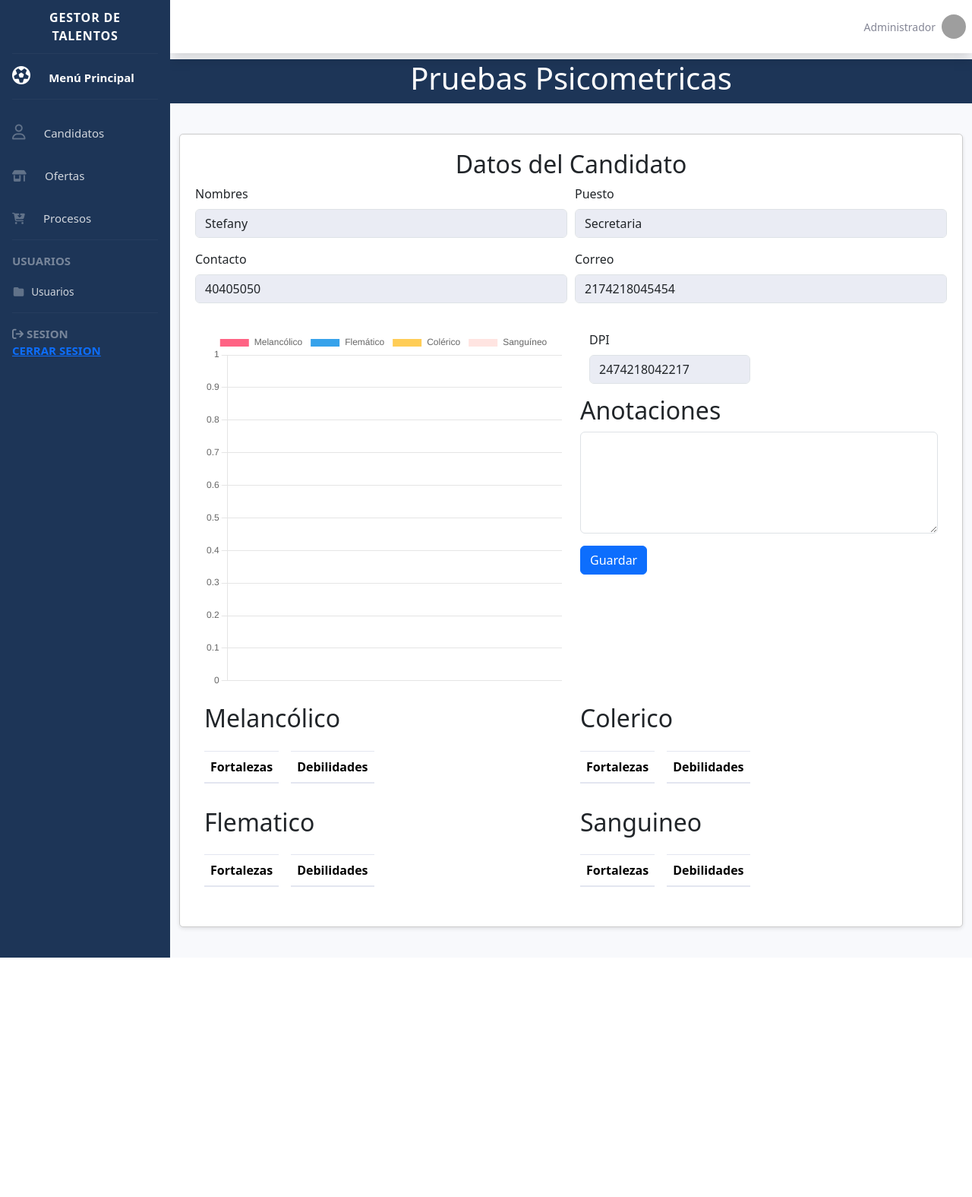
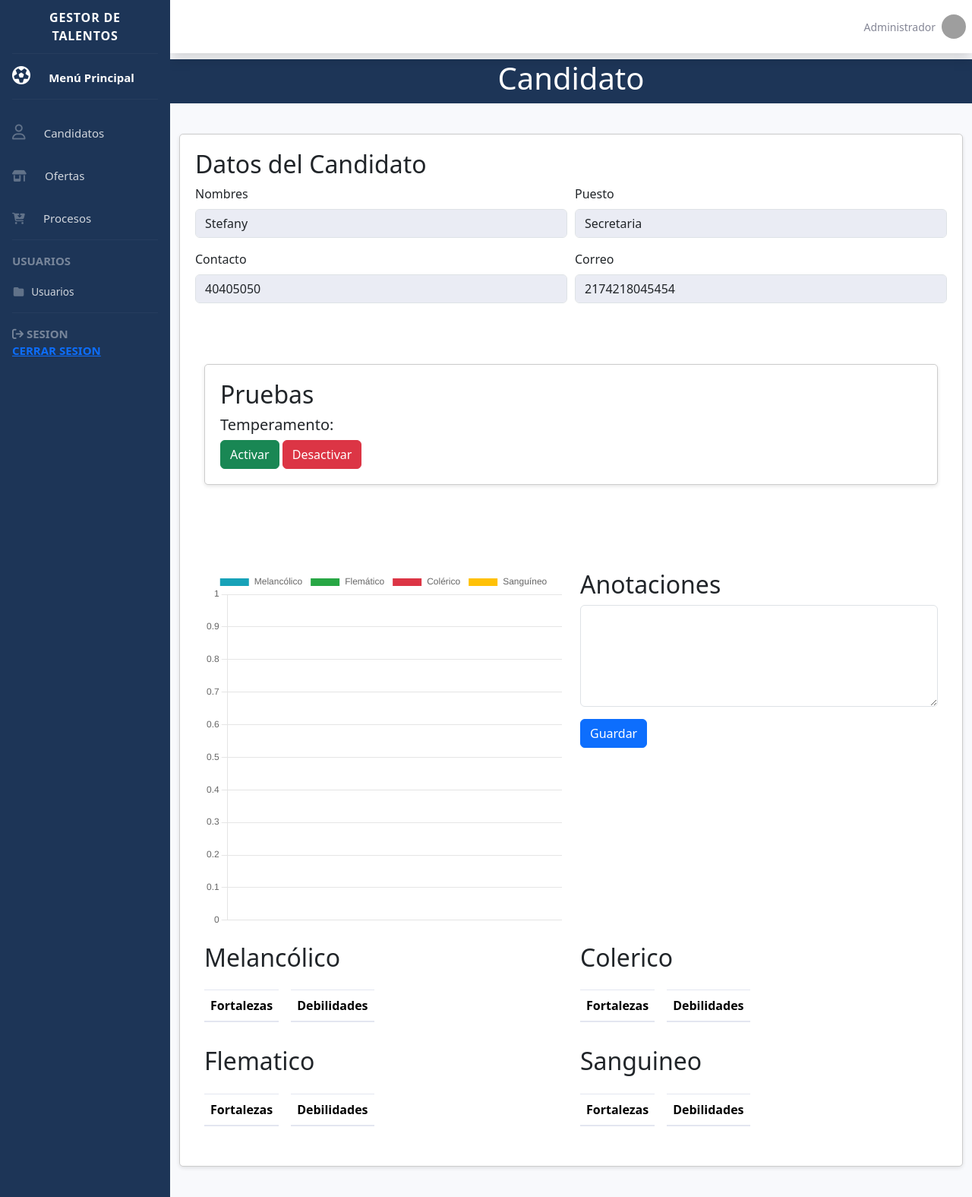
Before and after one commit to MarlonRuiz96/GestorTalentos, a CodeIgniter app: page /database/index.php/candidatocontroller/VerCandidato/1 in a window 1280 px wide. Shown: the whole page at 76% size. Before the commit the page ends 1260 px from the top, so only its background shows below. Run offline with CodeIgniter, Linux system fonts and the light colour scheme; data comes from the database, SQL or seed files in the repository; lists and menus that the app fills with data are empty; some libraries are stand-ins or nearby versions; grey boxes are pictures that could not be loaded.

Commit message:
primera fase completada

```diff
--- a/application/controllers/CandidatoController.php
+++ b/application/controllers/CandidatoController.php
@@ -114,6 +114,34 @@ class CandidatoController extends CI_Controller
 
     }
 
+    public function activarTemperamento($DPI){
+
+        $data['Candidato'] = $this->CandidatoModel->VerificarDPI($DPI); // Obtener los datos del candidato
+
+        $idCandidato =$data['Candidato']->idCandidato;
+
+        $this->CandidatoModel->activarTemperamento($idCandidato);
+
+        $this->VerCandidato($idCandidato);
+
+
+
+    }
+
+    public function desactivarTemperamento($DPI){
+
+        $data['Candidato'] = $this->CandidatoModel->VerificarDPI($DPI); // Obtener los datos del candidato
+
+        $idCandidato =$data['Candidato']->idCandidato;
+
+        $this->CandidatoModel->desactivarTemperamento($idCandidato);
+
+        $this->VerCandidato($idCandidato);
+
+
+
+    }
+
 
 }
 
--- a/application/models/CandidatoModel.php
+++ b/application/models/CandidatoModel.php
@@ -283,4 +283,30 @@ class CandidatoModel extends CI_Model
             return false;
         }
     }
+    public function activarTemperamento($idCandidato)
+    {
+      // Actualiza el estado de la prueba de temperamentos a 1
+      $data = array(
+        'temperamento' => 1
+      );
+
+      $this->db->where('idCandidato', $idCandidato);
+      $this->db->update('candidato', $data);
+
+      return $this->db->affected_rows();
+    }
+
+    public function desactivarTemperamento($idCandidato)
+    {
+      // Actualiza el estado de la prueba de temperamentos a 1
+      $data = array(
+        'temperamento' => 0
+      );
+
+      $this->db->where('idCandidato', $idCandidato);
+      $this->db->update('candidato', $data);
+
+      return $this->db->affected_rows();
+    }
+
 }
--- a/application/views/Candidato/ConsultarPerfil.php
+++ b/application/views/Candidato/ConsultarPerfil.php
@@ -14,17 +14,23 @@
         crossorigin="anonymous">
     <link rel="stylesheet" href="https://cdn.jsdelivr.net/npm/sweetalert2@11.7.20/dist/sweetalert2.min.css">
     <link rel="stylesheet" href="https://cdn.datatables.net/1.11.5/css/jquery.dataTables.min.css">
+    <link rel="stylesheet" href="https://cdnjs.cloudflare.com/ajax/libs/jquery-modal/0.9.1/jquery.modal.min.css" />
+
 </head>
 
 <body>
     <header>
-        <h1 class="text-center">Pruebas Psicometricas</h1>
+        <h1 class="text-center">Candidato</h1>
     </header>
 
     <div class="container">
 
         <main>
-            <h2 class="text-center">Datos del Candidato</h2>
+
+            <h2 class="text">
+                Datos del Candidato
+
+            </h2>
 
             <form>
                 <div class="form-row">
@@ -49,11 +55,28 @@
                             value="<?php echo $candidato_data->Correo; ?>" readonly>
                     </div>
                 </div>
+                <br>
+                <div class="container">
+                    <main>
+                        <h2 class="text">Pruebas </h2>
 
+                        <div class="row">
+                            <div class="col-md-6">
+                                <h5>Temperamento:</h5>
+                            </div>
+                            <div>
+                                <a href="<?= site_url('CandidatoController/activarTemperamento/' . $candidato_data->DPI); ?>"
+                                    class="btn btn-success">Activar</a>
+                                <a href="<?= site_url('CandidatoController/desactivarTemperamento/' . $candidato_data->DPI); ?>"
+                                    class="btn btn-danger">Desactivar</a>
+                            </div>
+                        </div>
+                    </main>
 
-
+                </div>
 
             </form>
+            <br><br><br>
             <form id="editForm" action="<?php echo site_url('CandidatoController/guardarNotas'); ?>" method="POST">
 
                 <div class="container">
@@ -65,12 +88,9 @@
                         <!-- Columna 2: Espacio para anotaciones -->
 
                         <div class="col-md-6">
-                            <div class="form-group col-md-6">
-                                <label for="inputAddress">DPI</label>
-                                <input type="text" class="form-control" id="DPI"
-                                    name="DPI"
-                                    value="<?php echo $candidato_data->DPI; ?>" readonly>
-                            </div>
+                            <input type="text" class="form-control" id="DPI" name="DPI"
+                                value="<?php echo $candidato_data->DPI; ?>" style="display: none;">
+
                             <h2>Anotaciones</h2>
                             <!-- Textarea más grande para anotaciones -->
                             <textarea class="form-control" rows="5" id="Anotaciones"
@@ -282,10 +302,11 @@
                     label: 'Temperamentos',
                     data: [temperamentoData.melancolico, temperamentoData.colerico, temperamentoData.flematico, temperamentoData.sanguineo],
                     backgroundColor: [
-                        'rgb(255, 99, 132)',
-                        'rgb(54, 162, 235)',
-                        'rgb(255, 205, 86)',
-                        'rgb(255, 228, 225)'
+                        'rgb(23, 162, 184)',
+                        'rgb(40, 167, 69)',
+
+                        'rgb(220, 53, 69)',
+                        'rgb(255, 193, 7)'
                     ]
                 }]
             };
@@ -308,6 +329,7 @@
             });
         </script>
     </div>
+
 </body>
 
 </html>
```
